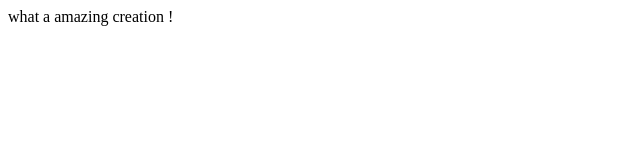
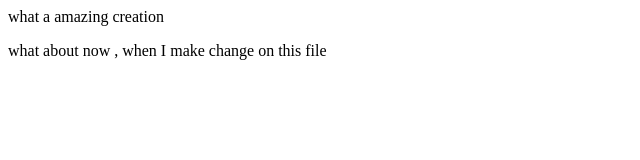
Before and after one commit to LyleLee/practice, a plain HTML site: page test.html in a window 1280 px wide. Shown: the whole page, without its empty margins (0-640 px from the left). Drawn offline with Linux system fonts and the light colour scheme.

Commit message:
2014年1月8日21:33:15 I edit test.html the I add this file to local repository. when I call the command 'git commit', vim is show up to help me leave commit messagea

```diff
--- a/test.html
+++ b/test.html
@@ -4,6 +4,7 @@
 </title>
 </head>
 <body>
-<p>what a amazing creation !</p>
+<p>what a amazing creation</p>
+<p>what about now , when I make change on this file</p>
 </body>
 </html>
```
